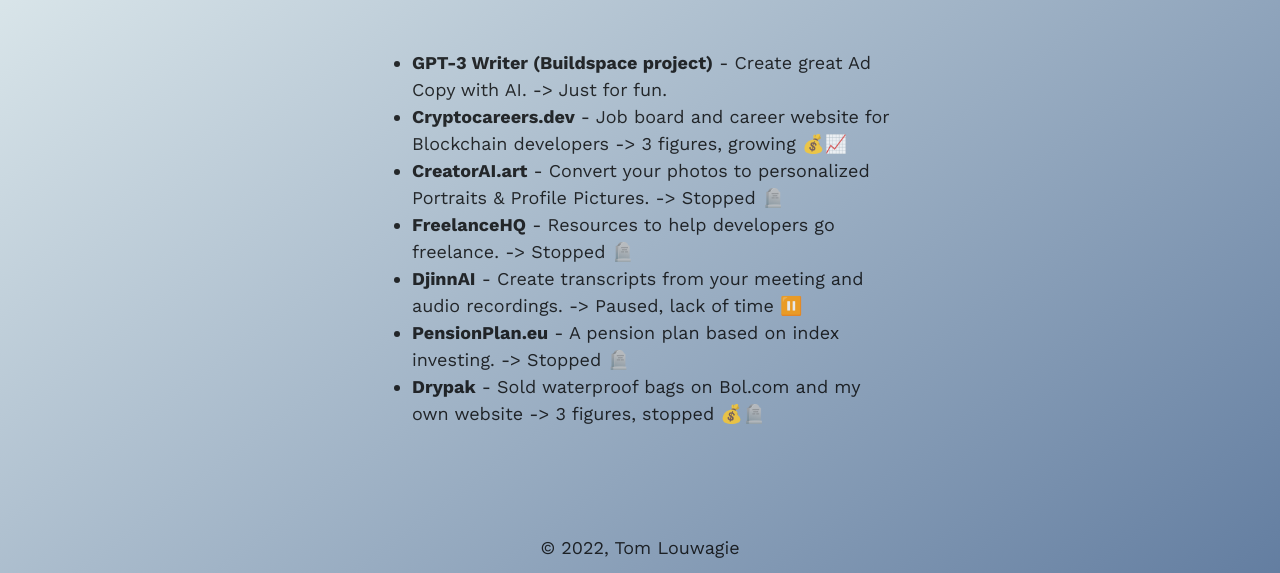
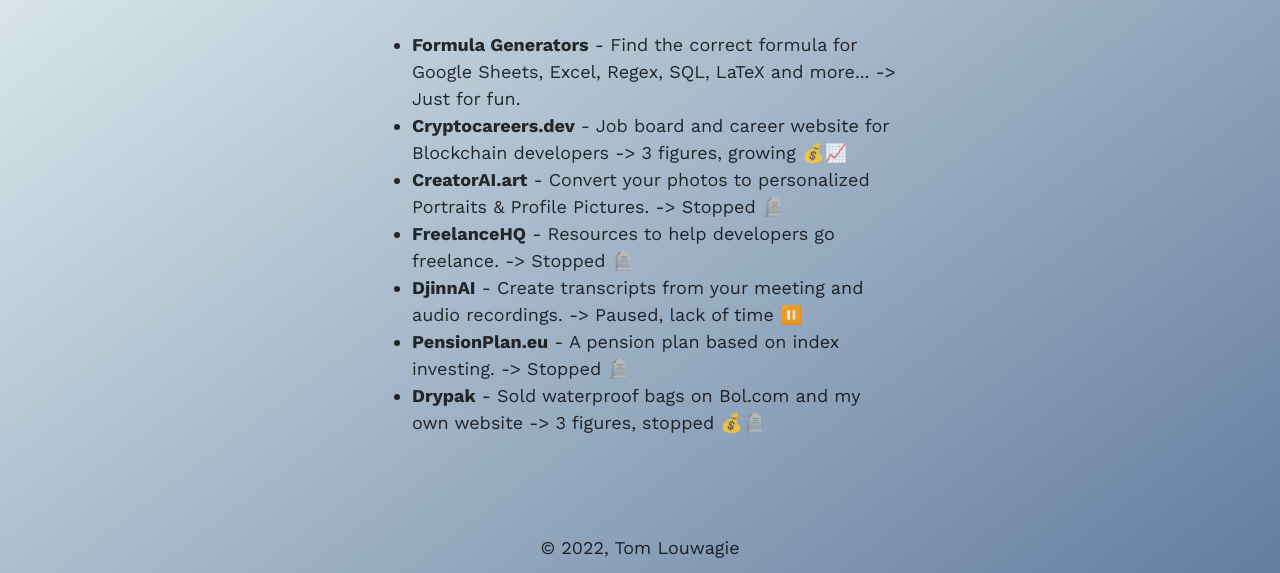
Before and after one commit to TomLouwagie/TomLouwagie.github.io, a plain HTML site: page projects.html in a window 1280 px wide. Shown: the part 227-800 px from the top of the page. Drawn offline with nearby package versions, Linux system fonts and the light colour scheme.

Commit message:
editing projects

```diff
--- a/projects.html
+++ b/projects.html
@@ -39,7 +39,7 @@
         <div style="text-align: left">
           <ul>
             <!-- Inspired by https://twitter.com/dannypostmaa/status/1592043134275375104?s=20&t=GNcgmvA-Xxk-N2WOnB29Dg -->
-            <li><b><a href="https://gpt3-writer-starter-phi.vercel.app/">GPT-3 Writer (Buildspace project)</a></b> - Create great Ad Copy with AI. -> Just for fun.</li>
+            <li><b><a href="https://www.formulagenerators.com/">Formula Generators</a></b> - Find the correct formula for Google Sheets, Excel, Regex, SQL, LaTeX and more... -> Just for fun.</li>
             <li><b><a href="https://www.cryptocareers.dev/">Cryptocareers.dev</a></b> - Job board and career website for Blockchain developers -> 3 figures, growing 💰📈</li>
             <li><b><a href="https://creatorai.art/">CreatorAI.art</a></b> - Convert your photos to personalized Portraits & Profile Pictures. -> Stopped 🪦</li>
             <li><b><a href="https://www.freelancehq.co/">FreelanceHQ</a></b> - Resources to help developers go freelance. -> Stopped 🪦</li>
```
